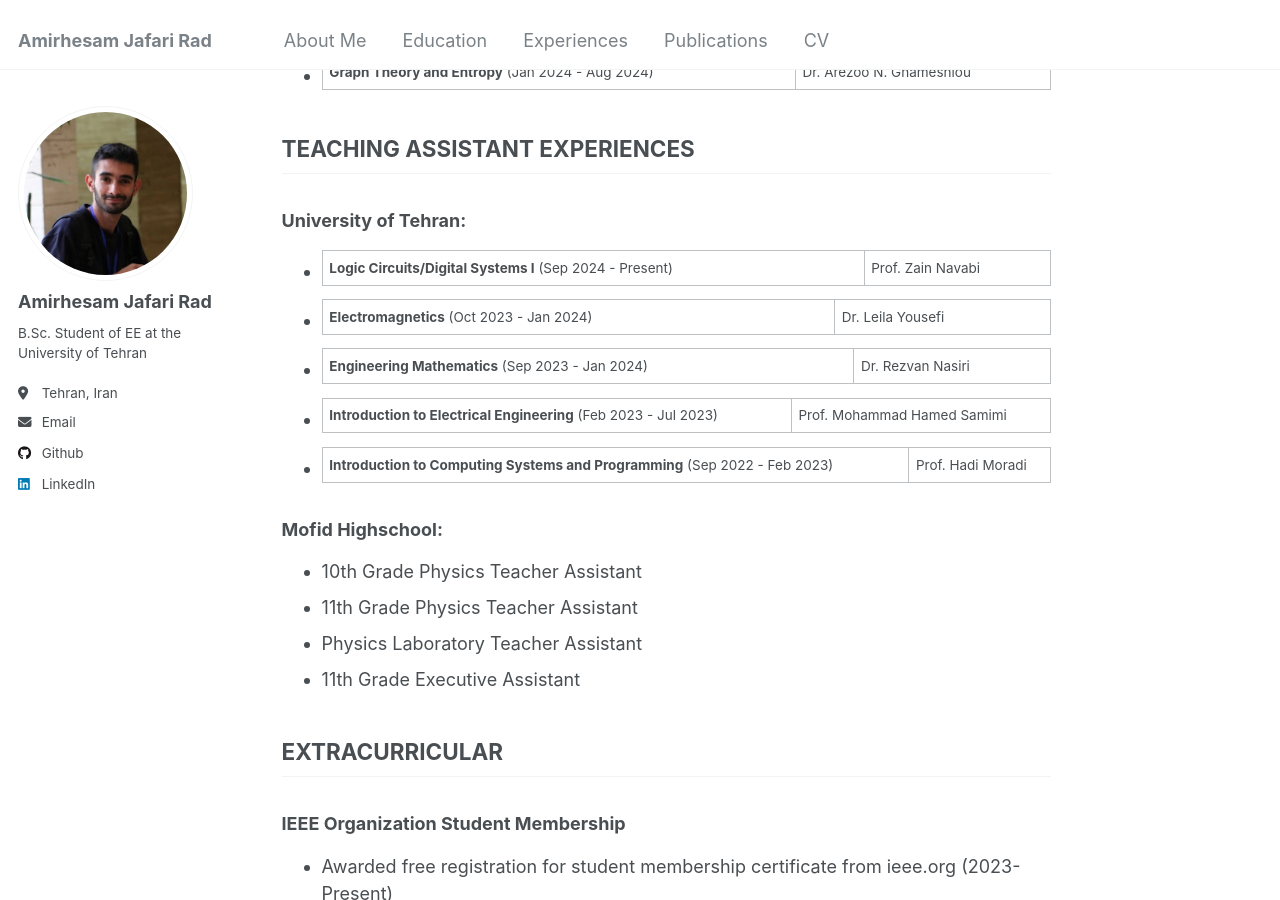
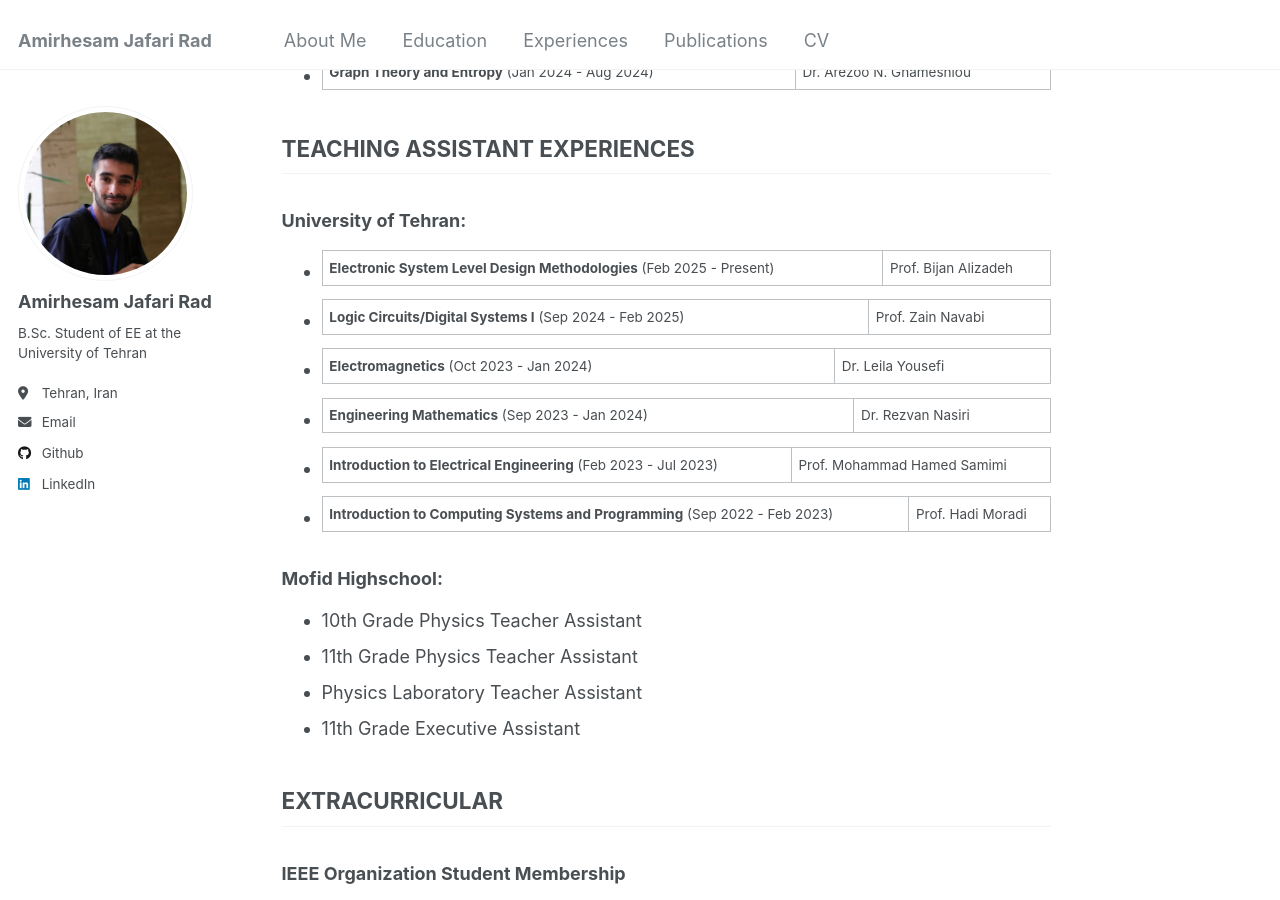
Before and after one commit to amirhjrad/amirhjrad.github.io, a Jekyll site: the page built from _pages/experiences.md, in a window 1280 px wide and 900 px high, scrolled down 303 px. Built offline with Jekyll 4.4.1, drawn with Linux system fonts in a browser that asks for light colours.

Commit message:
modified:   _pages/experiences.md

```diff
--- a/_pages/experiences.md
+++ b/_pages/experiences.md
@@ -17,7 +17,8 @@ author_profile: true
 ## **TEACHING ASSISTANT EXPERIENCES**
 
 ### University of Tehran:
-- **Logic Circuits/Digital Systems I** (Sep 2024 - Present) | Prof. Zain Navabi
+- **Electronic System Level Design Methodologies** (Feb 2025 - Present) | Prof. Bijan Alizadeh
+- **Logic Circuits/Digital Systems I** (Sep 2024 - Feb 2025) | Prof. Zain Navabi
 - **Electromagnetics** (Oct 2023 - Jan 2024) | Dr. Leila Yousefi
 - **Engineering Mathematics** (Sep 2023 - Jan 2024) | Dr. Rezvan Nasiri
 - **Introduction to Electrical Engineering** (Feb 2023 - Jul 2023) | Prof. Mohammad Hamed Samimi
```
